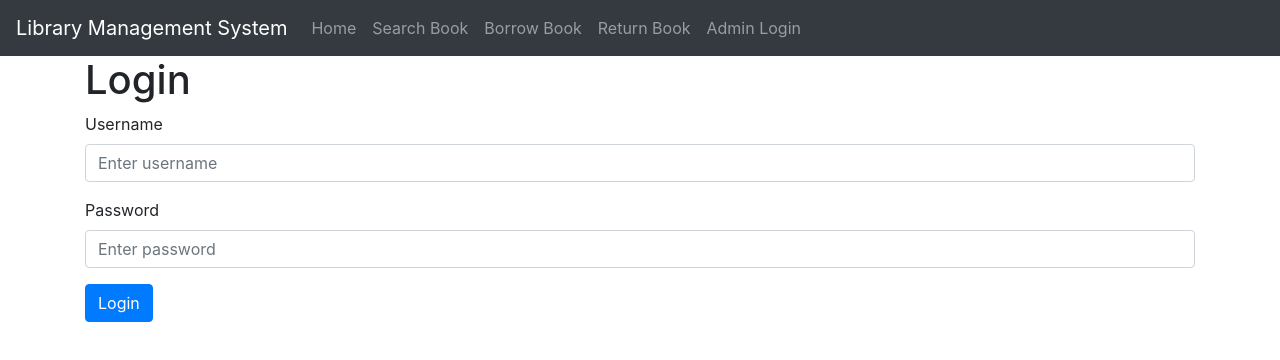
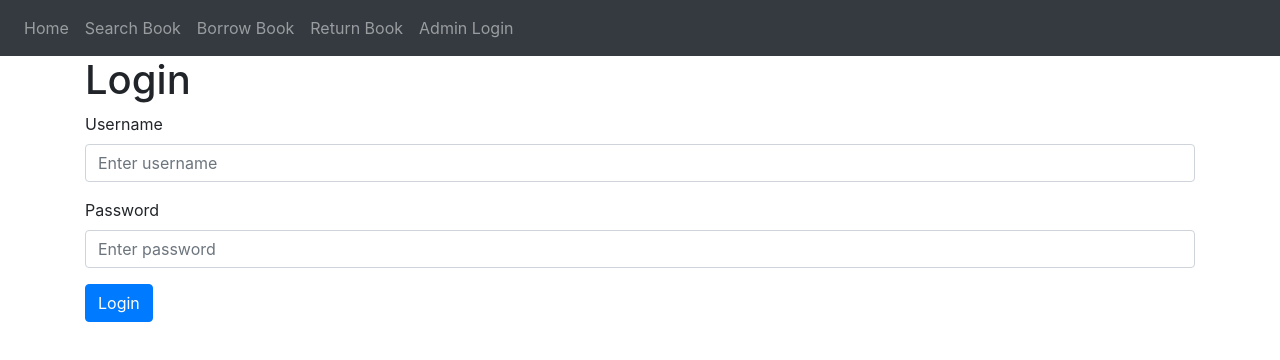
Before and after one commit to sanjanaboorla/librarymanagement, a plain HTML site: page login.html in a window 1280 px wide. Drawn offline with nearby package versions, Linux system fonts and the light colour scheme.

Commit message:
Update login.html

```diff
--- a/login.html
+++ b/login.html
@@ -8,7 +8,7 @@
 </head>
 <body>
      <nav class="navbar navbar-expand-lg navbar-dark bg-dark">
-        <a class="navbar-brand" href="#">Library Management System</a>
+
         <button class="navbar-toggler" type="button" data-toggle="collapse" data-target="#navbarNav" aria-controls="navbarNav" aria-expanded="false" aria-label="Toggle navigation">
             <span class="navbar-toggler-icon"></span>
         </button>
```
